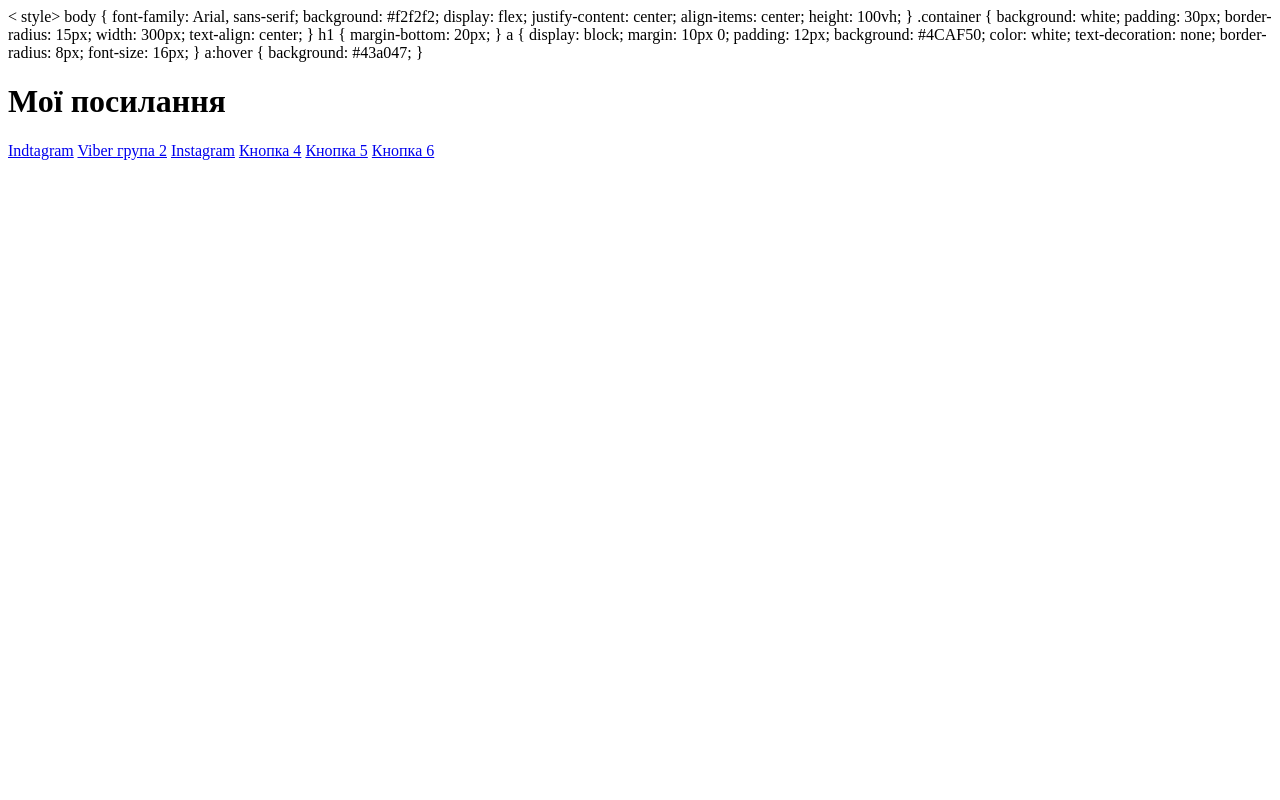
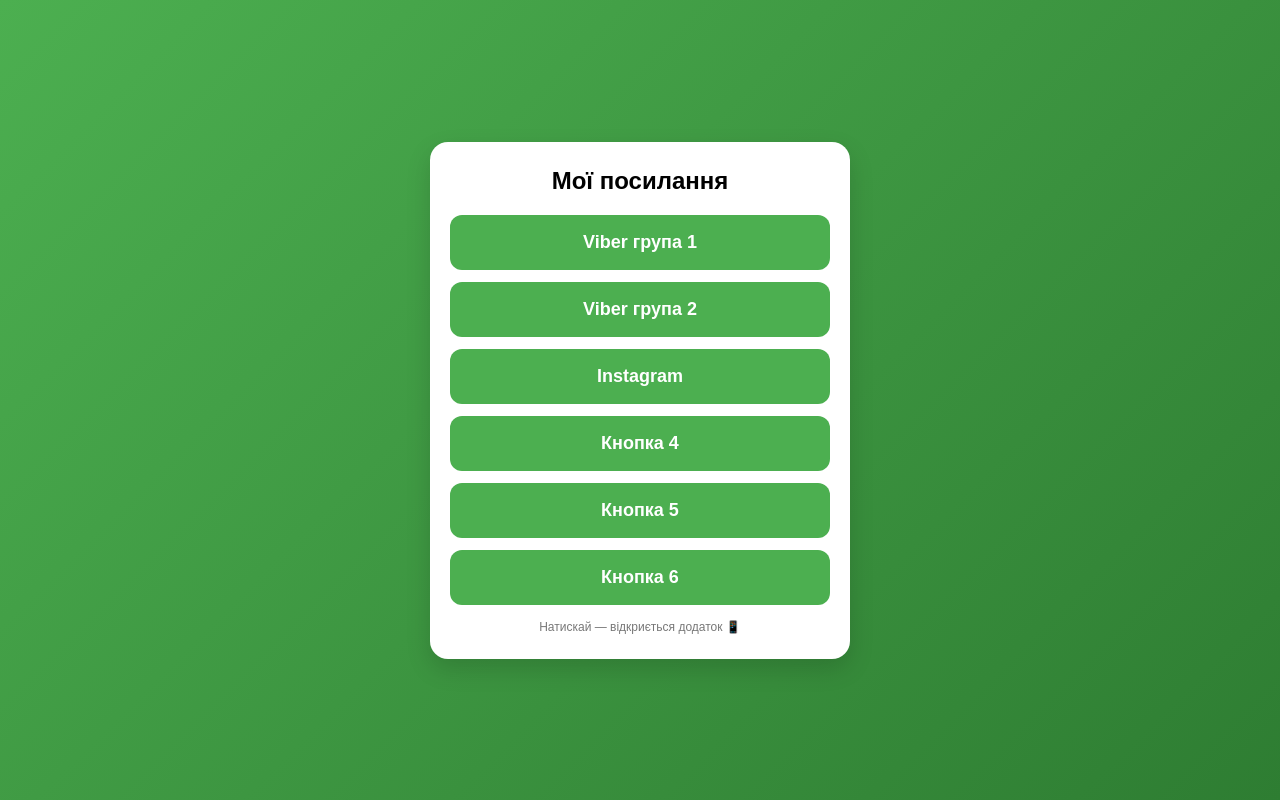
Before and after one commit to ALLUREKHM/links-page, a plain HTML site: page index.html in a window 1280 px wide. Drawn offline with Linux system fonts and the light colour scheme.

Commit message:
Update index.html

```diff
--- a/index.html
+++ b/index.html
@@ -2,38 +2,63 @@
 <html lang="uk">
 <head>
     <meta charset="UTF-8">
+    <meta name="viewport" content="width=device-width, initial-scale=1.0">
     <title>Мої посилання</title>
-    < style>
+
+    <style>
+        * {
+            box-sizing: border-box;
+        }
+
         body {
+            margin: 0;
             font-family: Arial, sans-serif;
-            background: #f2f2f2;
+            background: linear-gradient(135deg, #4CAF50, #2e7d32);
+            min-height: 100vh;
             display: flex;
             justify-content: center;
             align-items: center;
-            height: 100vh;
         }
+
         .container {
+            width: 100%;
+            max-width: 420px;
             background: white;
-            padding: 30px;
-            border-radius: 15px;
-            width: 300px;
+            padding: 25px 20px;
+            border-radius: 18px;
             text-align: center;
+            box-shadow: 0 10px 25px rgba(0,0,0,0.15);
         }
+
         h1 {
-            margin-bottom: 20px;
+            margin: 0 0 20px;
+            font-size: 24px;
         }
-        a {
-            display: block;
-            margin: 10px 0;
-            padding: 12px;
+
+        a.button {
+            display: flex;
+            align-items: center;
+            justify-content: center;
+            height: 55px;
+            margin-bottom: 12px;
             background: #4CAF50;
-            color: white;
+            color: #fff;
             text-decoration: none;
-            border-radius: 8px;
-            font-size: 16px;
+            font-size: 18px;
+            font-weight: bold;
+            border-radius: 12px;
+            transition: transform 0.1s ease, background 0.2s;
         }
-        a:hover {
+
+        a.button:active {
+            transform: scale(0.97);
             background: #43a047;
+        }
+
+        footer {
+            margin-top: 15px;
+            font-size: 12px;
+            color: #777;
         }
     </style>
 </head>
@@ -42,12 +67,33 @@
 <div class="container">
     <h1>Мої посилання</h1>
 
-    <a href="https://www.instagram.com/allure.khm/" target="_blank">Indtagram</a>
-    <a href="https://invite.viber.com/?g=YYYY" target="_blank">Viber група 2</a>
-    <a href="https://www.instagram.com/username/" target="_blank">Instagram</a>
-    <a href="#">Кнопка 4</a>
-    <a href="#">Кнопка 5</a>
-    <a href="#">Кнопка 6</a>
+    <a class="button" href="https://invite.viber.com/?g=XXXX" target="_blank">
+        Viber група 1
+    </a>
+
+    <a class="button" href="https://invite.viber.com/?g=YYYY" target="_blank">
+        Viber група 2
+    </a>
+
+    <a class="button" href="https://www.instagram.com/allure.khm/" target="_blank">
+        Instagram
+    </a>
+
+    <a class="button" href="#">
+        Кнопка 4
+    </a>
+
+    <a class="button" href="#">
+        Кнопка 5
+    </a>
+
+    <a class="button" href="#">
+        Кнопка 6
+    </a>
+
+    <footer>
+        Натискай — відкриється додаток 📱
+    </footer>
 </div>
 
 </body>
```
